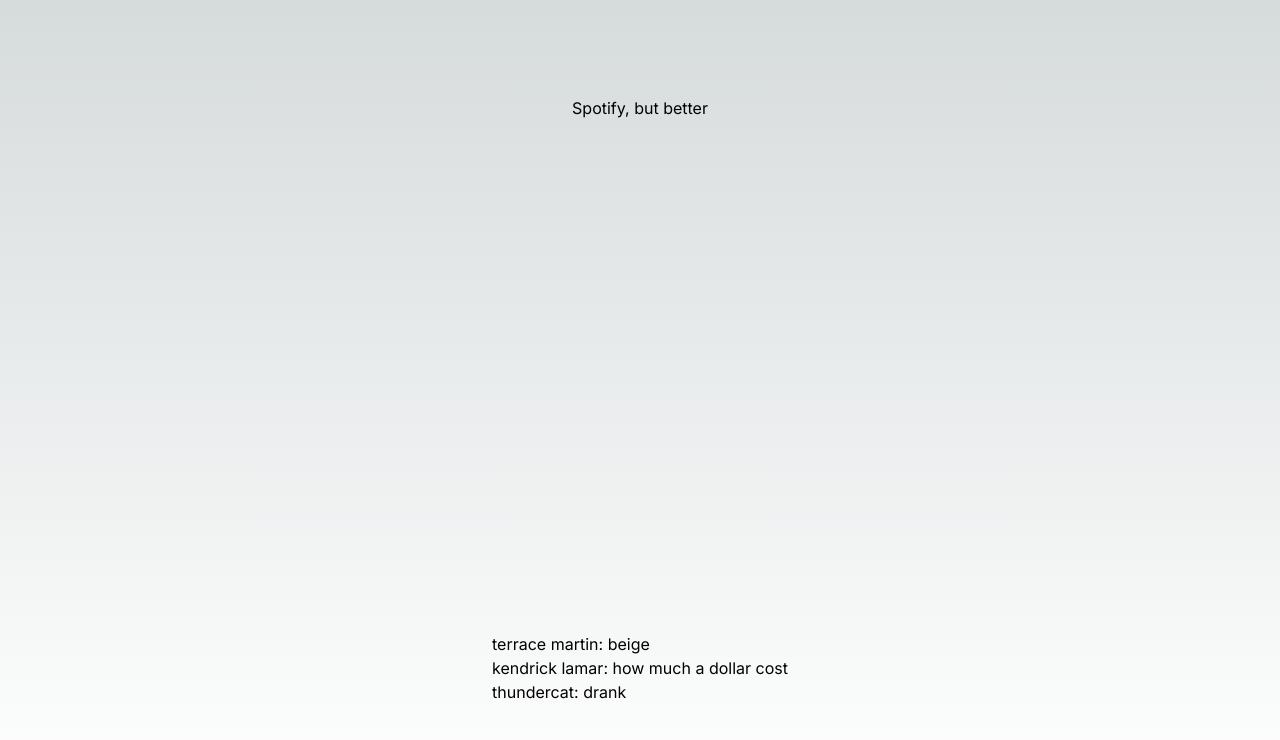
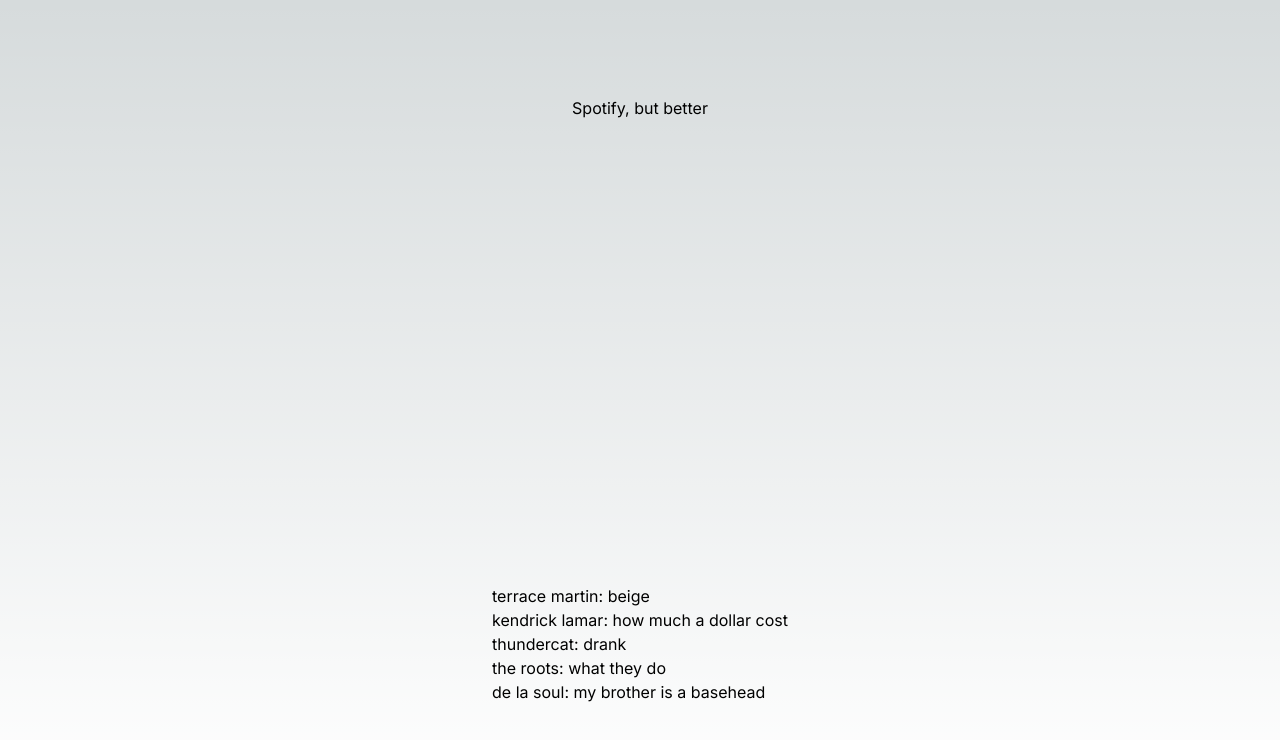
Before and after one commit to timdecillis/better-spotify, a Next.js app: page / in a window 1280 px wide. Shown: the top 740 px of the page. Built offline with nearby package versions, Linux system fonts and the light colour scheme.

Commit message:
added to dummy data

```diff
--- a/src/app/dummyData.ts
+++ b/src/app/dummyData.ts
@@ -13,5 +13,13 @@
       artist: "thundercat",
       title: "drank",
     },
+    {
+      artist: "the roots",
+      title: "what they do",
+    },
+    {
+      artist: "de la soul",
+      title: "my brother is a basehead",
+    },
   ],
 };
```
